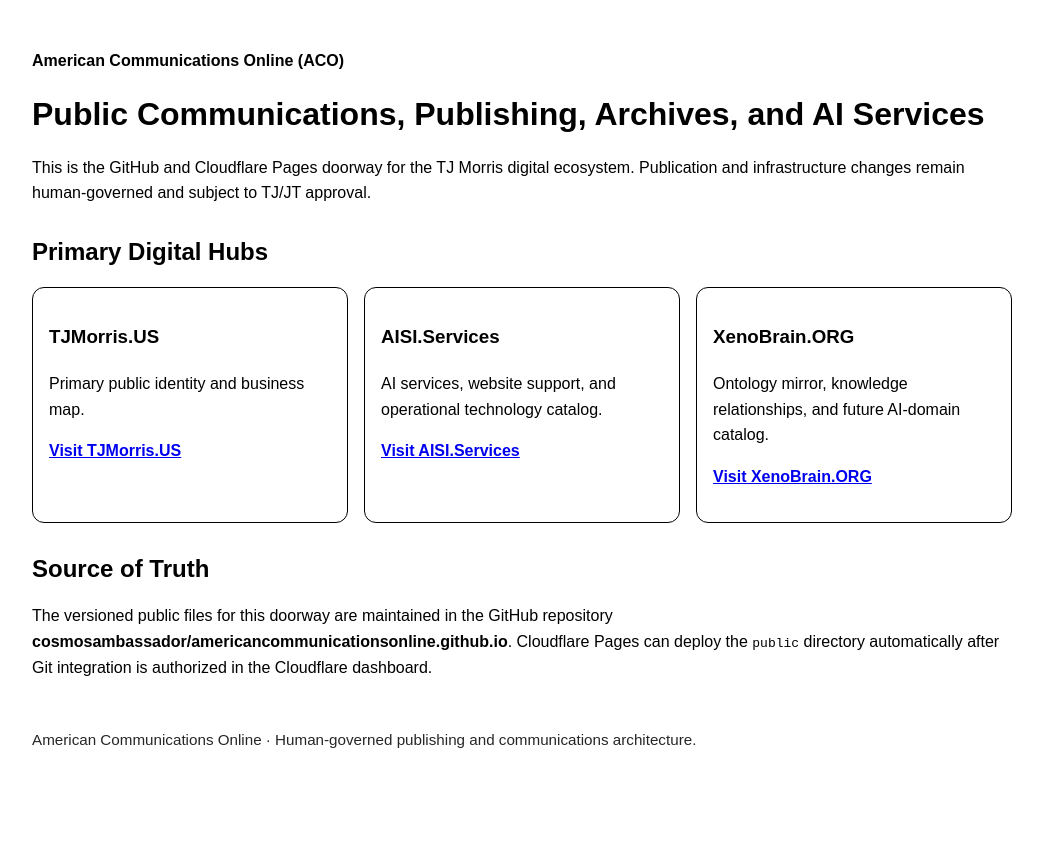
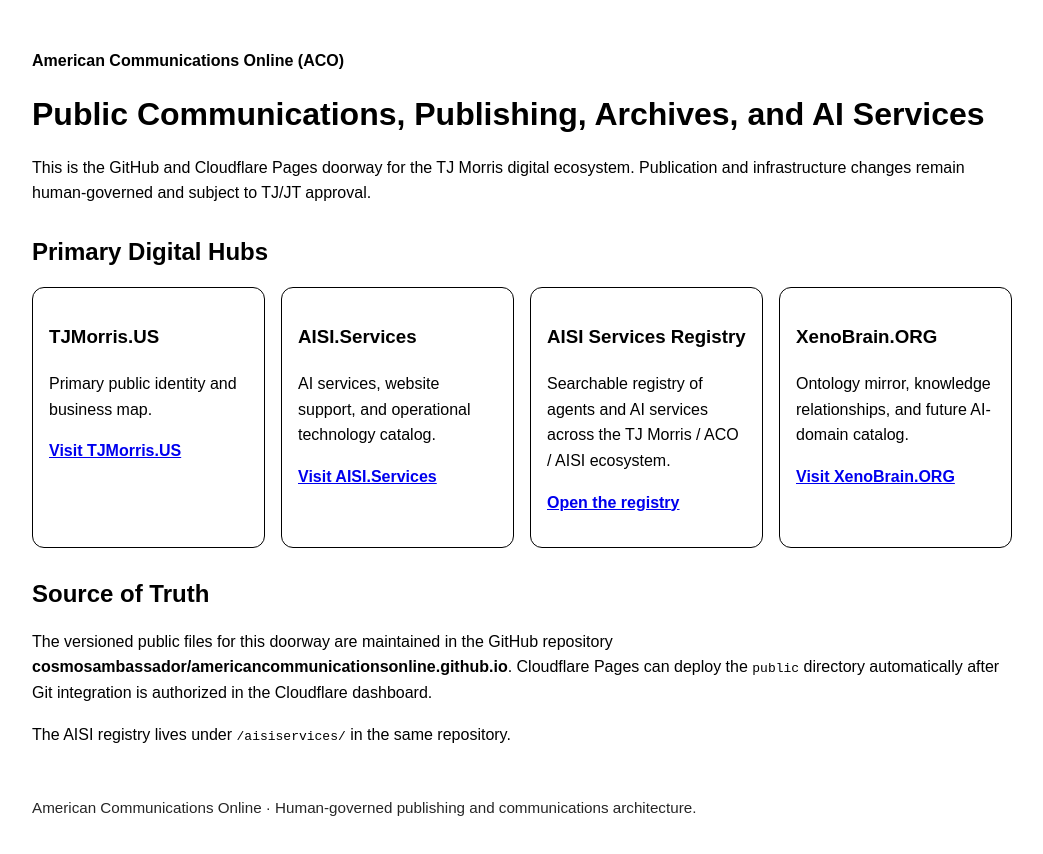
Before and after one commit to cosmosambassador/americancommunicationsonline.github.io, a plain HTML site: page public/index.html in a window 1280 px wide. Shown: the whole page, without its empty margins (118-1161 px from the left). Before the commit the page ends 832 px from the top, so only its background shows below. Drawn offline with Linux system fonts and the light colour scheme.

Commit message:
Add public registry entry point to the GitHub Pages front page

```diff
--- a/public/index.html
+++ b/public/index.html
@@ -22,37 +22,18 @@
     <h1>Public Communications, Publishing, Archives, and AI Services</h1>
     <p>This is the GitHub and Cloudflare Pages doorway for the TJ Morris digital ecosystem. Publication and infrastructure changes remain human-governed and subject to TJ/JT approval.</p>
   </header>
-
   <main>
     <section>
       <h2>Primary Digital Hubs</h2>
       <div class="grid">
-        <article class="card">
-          <h3>TJMorris.US</h3>
-          <p>Primary public identity and business map.</p>
-          <p><a href="https://tjmorris.us">Visit TJMorris.US</a></p>
-        </article>
-        <article class="card">
-          <h3>AISI.Services</h3>
-          <p>AI services, website support, and operational technology catalog.</p>
-          <p><a href="https://aisi.services">Visit AISI.Services</a></p>
-        </article>
-        <article class="card">
-          <h3>XenoBrain.ORG</h3>
-          <p>Ontology mirror, knowledge relationships, and future AI-domain catalog.</p>
-          <p><a href="https://xenobrain.org">Visit XenoBrain.ORG</a></p>
-        </article>
+        <article class="card"><h3>TJMorris.US</h3><p>Primary public identity and business map.</p><p><a href="https://tjmorris.us">Visit TJMorris.US</a></p></article>
+        <article class="card"><h3>AISI.Services</h3><p>AI services, website support, and operational technology catalog.</p><p><a href="https://aisi.services">Visit AISI.Services</a></p></article>
+        <article class="card"><h3>AISI Services Registry</h3><p>Searchable registry of agents and AI services across the TJ Morris / ACO / AISI ecosystem.</p><p><a href="./aisiservices/">Open the registry</a></p></article>
+        <article class="card"><h3>XenoBrain.ORG</h3><p>Ontology mirror, knowledge relationships, and future AI-domain catalog.</p><p><a href="https://xenobrain.org">Visit XenoBrain.ORG</a></p></article>
       </div>
     </section>
-
-    <section>
-      <h2>Source of Truth</h2>
-      <p>The versioned public files for this doorway are maintained in the GitHub repository <strong>cosmosambassador/americancommunicationsonline.github.io</strong>. Cloudflare Pages can deploy the <code>public</code> directory automatically after Git integration is authorized in the Cloudflare dashboard.</p>
-    </section>
+    <section><h2>Source of Truth</h2><p>The versioned public files for this doorway are maintained in the GitHub repository <strong>cosmosambassador/americancommunicationsonline.github.io</strong>. Cloudflare Pages can deploy the <code>public</code> directory automatically after Git integration is authorized in the Cloudflare dashboard.</p><p>The AISI registry lives under <code>/aisiservices/</code> in the same repository.</p></section>
   </main>
-
-  <footer>
-    <p>American Communications Online · Human-governed publishing and communications architecture.</p>
-  </footer>
+  <footer><p>American Communications Online · Human-governed publishing and communications architecture.</p></footer>
 </body>
 </html>
```
